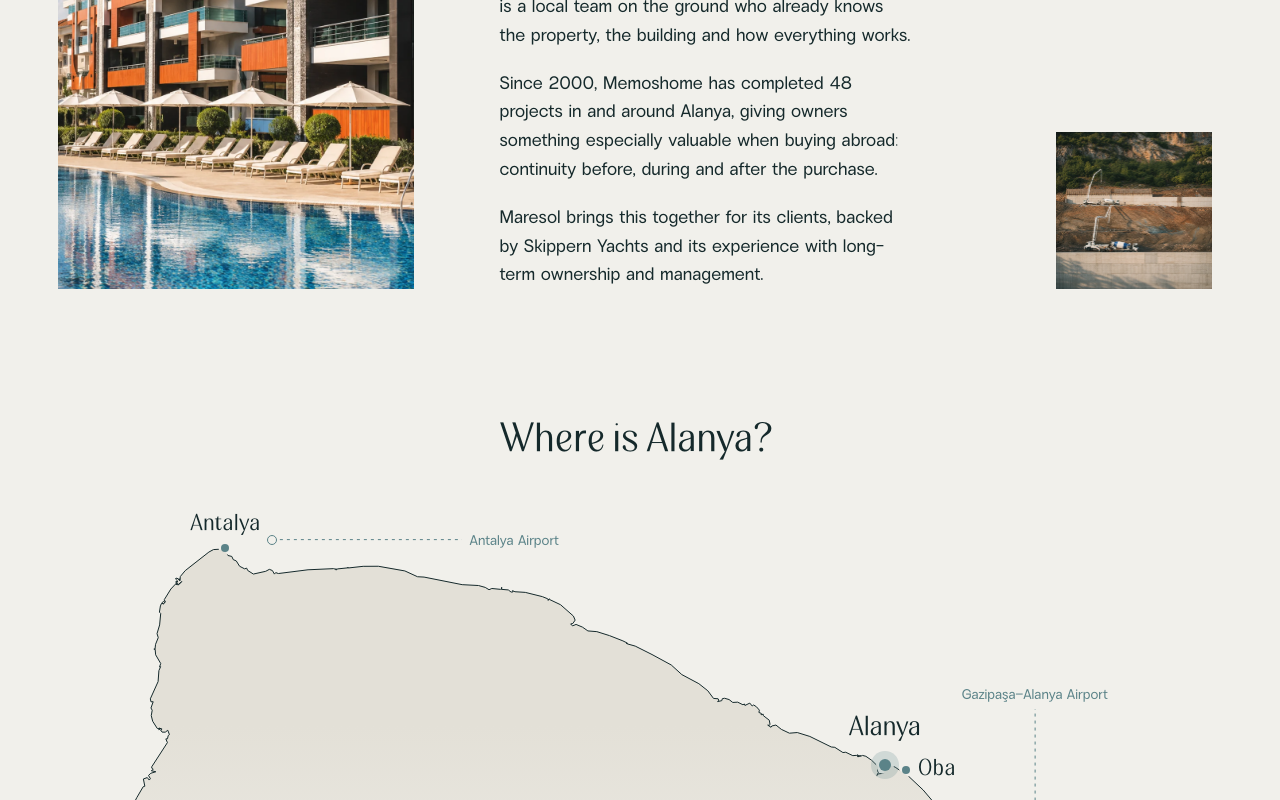
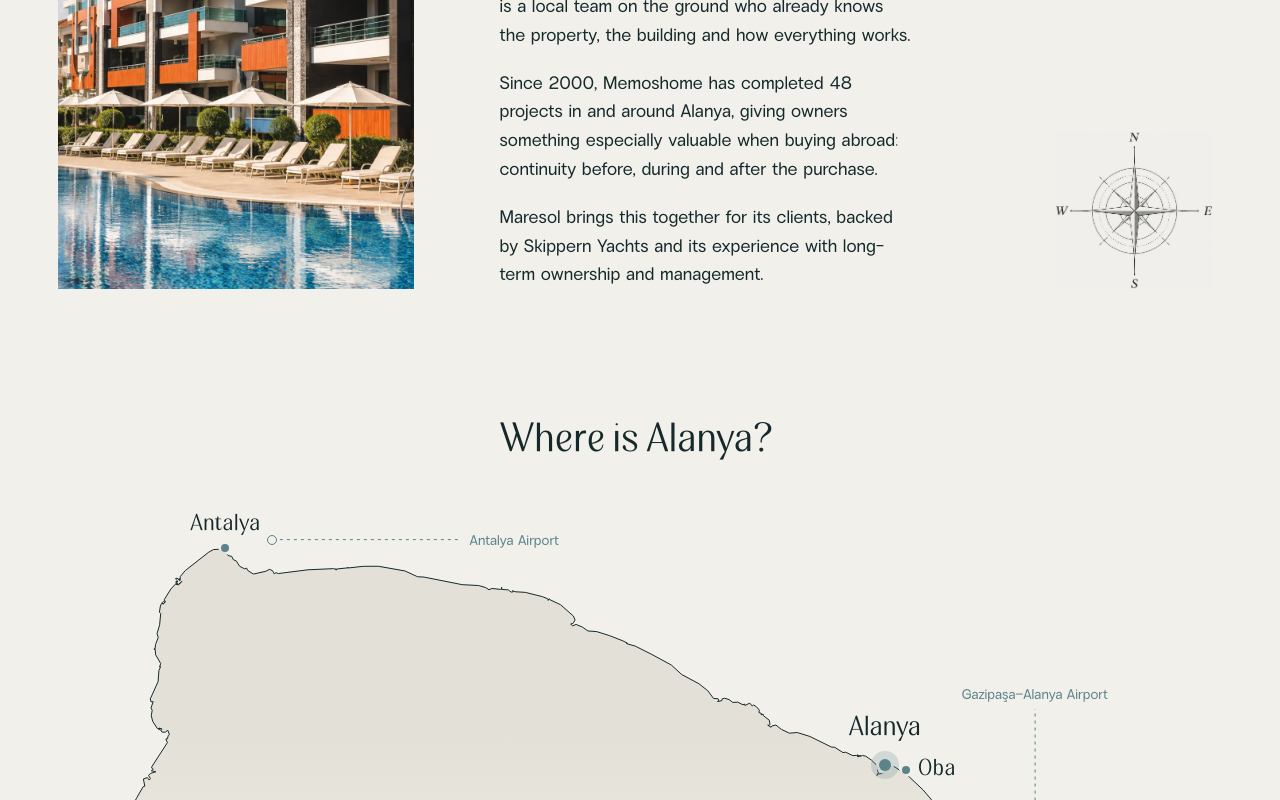
Before and after one commit to into1985/maresol, a Nuxt app: page / in a window 1280 px wide. Shown: the part 1100-1900 px from the top of the page. Built offline with nearby package versions, Linux system fonts and the light colour scheme.

Commit message:
Why Memoshome: replace secondary image with compass

```diff
--- a/app/components/WhySection.vue
+++ b/app/components/WhySection.vue
@@ -41,7 +41,7 @@ useDrift(() => (small.value && grid.value ? { el: small.value, anchor: grid.valu
         </div>
       </div>
       <figure ref="small" class="why-small photo">
-        <img src="/images/content/developing.webp" alt="A Memoshome building site on the hillside in Alanya, with concrete pumps at work" width="1254" height="1254" loading="lazy" decoding="async" />
+        <img src="/images/content/compass.webp" alt="A monochrome compass rose" width="710" height="710" loading="lazy" decoding="async" />
       </figure>
     </div>
   </section>
```
Also changed, not shown: public/images/content/compass.webp (added), public/images/content/developing.webp (deleted).
